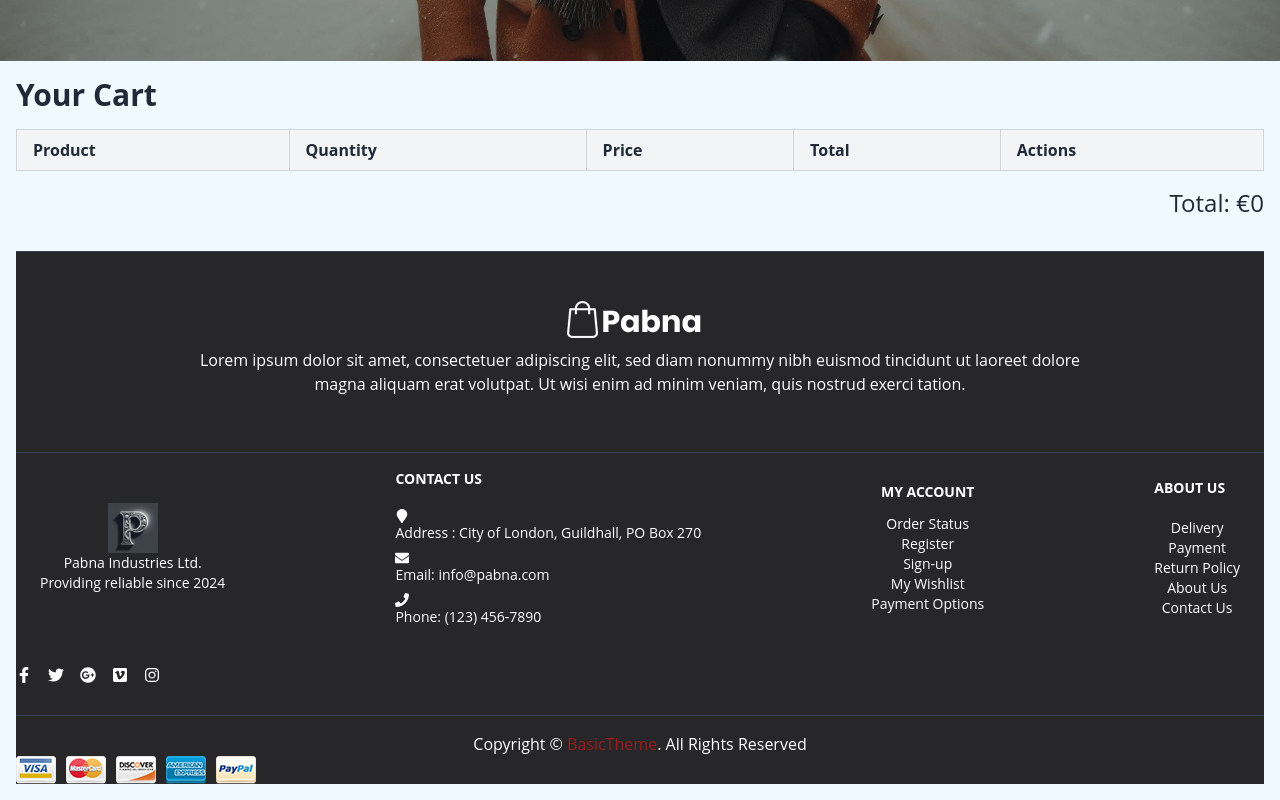
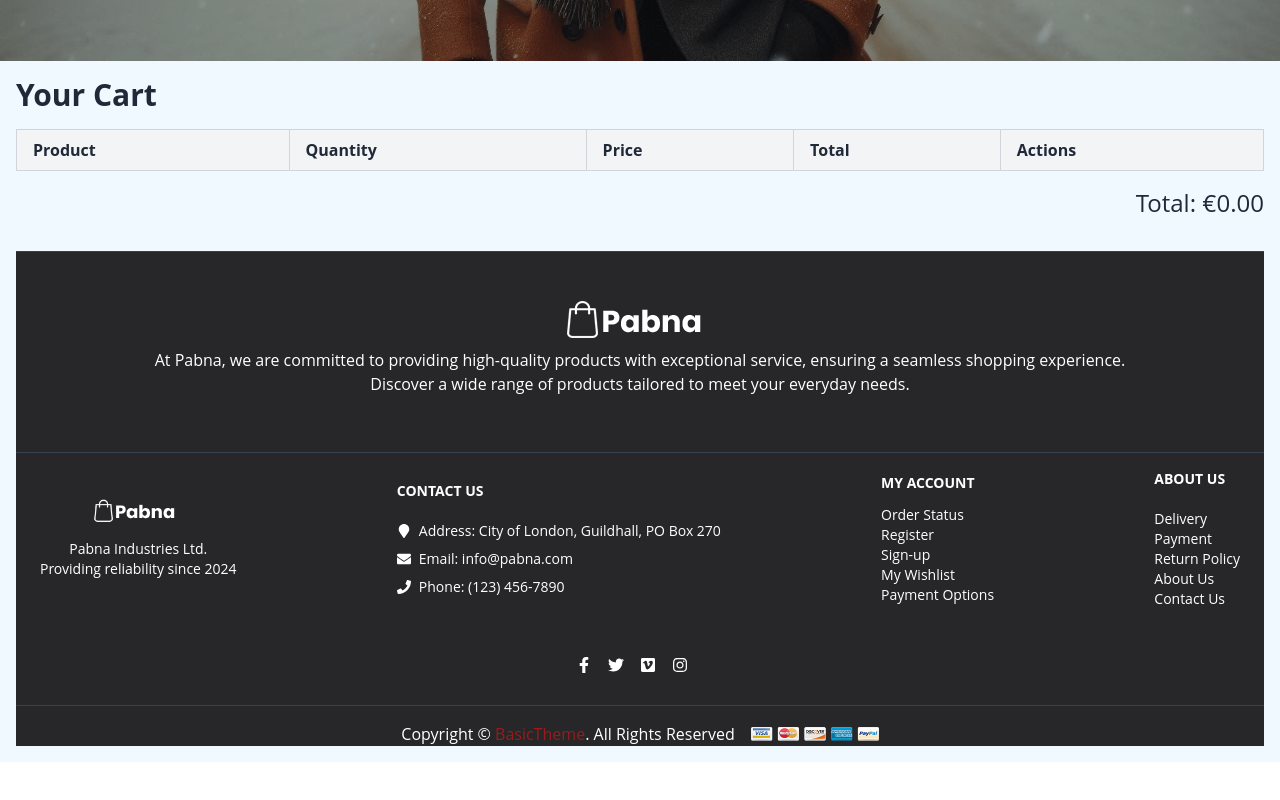
Before and after one commit to shitaldalavi3/Frontend-eCommerce-API, a React (Vite) app: page /cart in a window 1280 px wide. Shown: the part 639-1439 px from the top of the page. After the commit the page ends 1401 px from the top, so only its background shows below. Built offline with nearby package versions, Linux system fonts and the light colour scheme.

Commit message:
add some css style in componets

```diff
--- a/src/Components/Advertise.jsx
+++ b/src/Components/Advertise.jsx
@@ -4,7 +4,7 @@ import Designer9 from "../assets/image/9.jpg";
 const Advertise = () => {
   return (
     <div className="relative flex justify-center items-center min-h-screen bg-cover bg-center"
-        style={{ backgroundImage: `url(${backgroundImage})` }} // Use the imported image
+      style={{ backgroundImage: `url(${backgroundImage})` }}
     >
       {/* Dark Overlay */}
       <div className="absolute inset-0 bg-black opacity-50"></div> {/* Dark overlay with opacity */}
@@ -12,22 +12,22 @@ const Advertise = () => {
       {/* Container for the card */}
       <div className="relative flex text-black rounded-lg overflow-hidden shadow-lg max-w-4xl p-8">
         {/* Left side: Image */}
-          <div className="w-1/2">
+        <div className="w-1/2 pr-8"> {/* Added pr-8 for right padding */}
           <img
-              src={Designer9} // Use the imported image here as well
+            src={Designer9}
             alt="Product"
             className="object-cover w-full h-full"
           />
         </div>
 
         {/* Right side: Product Information */}
-          <div className="w-1/2 p-8">
+        <div className="w-1/2 pl-8"> {/* Added pl-8 for left padding */}
           {/* Title */}
-            <h1 className="text-4xl font-bold mb-4 text-white">Lorem Ipsum Dolor</h1> {/* Change text color to white */}
+          <h1 className="text-4xl font-bold mb-4 text-white">Classic Crew Neck Tee</h1>
 
           {/* Product description */}
-            <p className="text-gray-300 mb-6"> {/* Change text color to lighter gray */}
-              Lorem ipsum dolor sit amet, consectetur adipiscing elit, sed diam nonummy nibh euismod tincidunt ut laoreet dolore magna aliquam erat volutpat.
+          <p className="text-gray-300 mb-6">
+          The perfect essential for every wardrobe, this Classic White Crew Neck Tee combines style and comfort effortlessly. Made from premium soft cotton, it’s breathable, lightweight, and designed for everyday wear. The timeless crew neck cut makes it ideal for layering or wearing solo, making it a versatile piece for any occasion.
           </p>
 
           {/* Countdown Timer */}
@@ -52,7 +52,7 @@ const Advertise = () => {
 
           {/* Price Section */}
           <div className="mb-6">
-              <p className="text-4xl font-bold text-blue-900">€80.00</p>
+            <p className="text-4xl font-bold text-white ">€80.00</p>
             <p className="text-gray-500 line-through text-lg">€90.11</p>
           </div>
 
--- a/src/Components/Footer.jsx
+++ b/src/Components/Footer.jsx
@@ -2,128 +2,142 @@ import React from "react";
 import {
   FaFacebookF,
   FaTwitter,
-  FaGooglePlus,
   FaVimeo,
   FaInstagram,
   FaMapMarker,
   FaEnvelope,
   FaPhone,
 } from "react-icons/fa";
+import Logo from "../assets/image/logo-white-text.png";
+import Payment from "../assets/image/Home One __ Pabna_files/payment.png";
 
 const Footer = () => {
   return (
     <>
-      <footer className=" bg-zinc-800  text-white">
-        <div className="text-center  mt-8 border-t border-gray-700 pt-4">
-          <div className="footer-logo items-center justify-between p-6">
+      <footer className="bg-zinc-800 text-white">
+        <div className="text-center mt-8 border-t border-gray-700 pt-4">
+          <div className="footer-logo items-center justify-between p-6 mb-8">
             <img
-              src="./src/assets/image/logo-white-text.png"
+              src={Logo}
               alt="Pabna_white_text Logo"
               className="mx-auto p-2"
             />
             <p>
-              Lorem ipsum dolor sit amet, consectetuer adipiscing elit, sed diam
-              nonummy nibh euismod tincidunt ut laoreet dolore <br /> magna
-              aliquam erat volutpat. Ut wisi enim ad minim veniam, quis nostrud
-              exerci tation.
+              At Pabna, we are committed to providing high-quality products with exceptional service, ensuring a seamless shopping experience.
+              <br />
+              Discover a wide range of products tailored to meet your everyday needs.
             </p>
           </div>
         </div>
-        <div className="text-center mt-8 border-t border-gray-700 pt-4 footer p-6  items-center justify-between">
+
+        <div className="text-center mt-8 border-t border-gray-700 pt-4 footer p-6 items-center justify-between">
           <div>
             <aside>
               <img
-                src="./src/assets/image/logo P.jpeg"
+                src={Logo}
                 alt="Pabna"
-                width={50}
-                className="mx-auto"
+                width={90}
+                className="mx-auto mb-4"
               />
               <p>
                 Pabna Industries Ltd.
                 <br />
-                Providing reliable since 2024
+                Providing reliability since 2024
               </p>
             </aside>
           </div>
+
           <div>
             <h5 className="font-bold mb-3">CONTACT US</h5>
             <div>
               <p>
+                <span className="flex items-center justify-center">
                   <FaMapMarker className="mr-2" />
-                Address : City of London, Guildhall, PO Box 270
+                  Address: City of London, Guildhall, PO Box 270
+                </span>
               </p>
             </div>
             <p>
-              {" "}
+              <span className="flex items-center justify-center">
                 <FaEnvelope className="mr-2" />
                 Email: info@pabna.com
+              </span>
             </p>
             <p>
+              <span className="flex items-center justify-center">
                 <FaPhone className="mr-2" />
                 Phone: (123) 456-7890
+              </span>
             </p>
           </div>
+
           <div className="col-lg-3 col-md-3 hidden-sm">
             <div className="footer-widget">
-              <h5 className="font-bold mb-3">MY ACCOUNT</h5>
-              <ul className="footer-menu">
+              <h5 className="font-bold mb-3 text-left">MY ACCOUNT</h5>
+              <ul className="footer-menu text-left">
                 <li>
-                  <a href="#">Order Status</a>
+                  <a href="#" className="hover:text-red-500">Order Status</a>
                 </li>
                 <li>
-                  <a href="#">Register</a>
+                  <a href="#" className="hover:text-red-500">Register</a>
                 </li>
                 <li>
-                  <a href="#">Sign-up</a>
+                  <a href="#" className="hover:text-red-500">Sign-up</a>
                 </li>
                 <li>
-                  <a href="#">My Wishlist</a>
+                  <a href="#" className="hover:text-red-500">My Wishlist</a>
                 </li>
                 <li>
-                  <a href="#">Payment Options</a>
+                  <a href="#" className="hover:text-red-500">Payment Options</a>
                 </li>
               </ul>
             </div>
           </div>
-          <div class="footer-widget">
-            <h5 className="font-bold mb-3">ABOUT US</h5>
-            <ul class="footer-menu">
+
+          <div className="footer-widget">
+            <h5 className="font-bold mb-3 text-left">ABOUT US</h5>
+            <ul className="footer-menu text-left">
               <li>
-                <a href="#">Delivery</a>
+                <a href="#" className="hover:text-red-500">Delivery</a>
               </li>
               <li>
-                <a href="#">Payment</a>
+                <a href="#" className="hover:text-red-500">Payment</a>
               </li>
               <li>
-                <a href="#">Return Policy</a>
+                <a href="#" className="hover:text-red-500">Return Policy</a>
               </li>
               <li>
-                <a href="#">About Us</a>
+                <a href="#" className="hover:text-red-500">About Us</a>
               </li>
               <li>
-                <a href="#">Contact Us</a>
+                <a href="#" className="hover:text-red-500">Contact Us</a>
               </li>
             </ul>
           </div>
         </div>
-        <div className="flex mt-4">
-          <FaFacebookF className="mr-4" />
-          <FaTwitter className="mr-4" />
-          <FaGooglePlus className="mr-4" />
-          <FaVimeo className="mr-4" />
-          <FaInstagram className="mr-4" />
+
+        {/* Social Media Icons Centered Across Footer with Hover Effect */}
+        <div className="flex justify-center mt-6">
+          <FaFacebookF className="mr-4 hover:text-red-500" />
+          <FaTwitter className="mr-4 hover:text-red-500" />
+          <FaVimeo className="mr-4 hover:text-red-500" />
+          <FaInstagram className="mr-4 hover:text-red-500" />
         </div>
 
-        <p className="text-center mt-8 border-t border-gray-700 pt-4">
+        {/* Copyright and Payment Section */}
+        <div className="flex justify-center items-center mt-8 border-t border-gray-700 pt-4">
+          <p className="text-center">
             Copyright ©{" "}
             <a className="text-red-800" href="#">
               BasicTheme
             </a>
             . All Rights Reserved
           </p>
-        <img src="./src/assets/image/payment.png" alt="payment" />
+          <img src={Payment} alt="payment methods" className="ml-4 w-32" />
+        </div>
       </footer>
     </>
   );
 };
+
 export default Footer;
--- a/src/Components/ProductCard.jsx
+++ b/src/Components/ProductCard.jsx
@@ -4,6 +4,11 @@ const ProductCard = ({ product }) => {
   const { cart, addToCart } = useCart();
   const productInCart = cart.find((item) => item._id === product._id);
   const quantity = productInCart ? productInCart.quantity : 0;
+
+  const handleAddToCart = () => {
+    addToCart(product);
+    alert(`${product.name} has been added to your cart.`);
+  };
 
   return (
     <div className="relative card w-72 bg-white shadow-md m-4 border group rounded-xl overflow-hidden">
@@ -24,7 +29,7 @@ const ProductCard = ({ product }) => {
         />
 
         {/* Hover Action Buttons */}
-        <div className="absolute bottom-2 right-0 flex flex-col space-y-2 transform translate-x-full group-hover:translate-x-0 transition-transform  duration-500 p-3">
+        <div className="absolute bottom-2 right-0 flex flex-col space-y-2 transform translate-x-full group-hover:translate-x-0 transition-transform duration-500 p-3">
           {/* Favorite Button - Heart Icon Turns Red on Hover */}
           <div className="flex items-end justify-end">
             <button className="bg-white w-10 h-10 flex items-center justify-center rounded-md shadow-md transition-colors">
@@ -34,7 +39,7 @@ const ProductCard = ({ product }) => {
           {/* Add to Cart Button */}
           <button
             className="bg-white text-black px-4 py-2 rounded-md shadow-md hover:bg-red-500 hover:text-white transition-colors"
-            onClick={() => addToCart(product)}
+            onClick={handleAddToCart}
           >
             Add to Cart
           </button>
@@ -52,4 +57,5 @@ const ProductCard = ({ product }) => {
     </div>
   );
 };
+
 export default ProductCard;
--- a/src/Pages/CartPage.jsx
+++ b/src/Pages/CartPage.jsx
@@ -3,7 +3,7 @@ import { useCart } from "../contex/CartContext";
 
 const CartPage = () => {
   const { cart, addToCart, removeFromCart } = useCart();
-  const total = cart.reduce((sum, item) => sum + item.price * item.quantity, 0);
+  const total = cart.reduce((sum, item) => sum + item.price * item.quantity, 0).toFixed(2);
 
   return (
     <div className="container mx-auto p-4">
@@ -36,10 +36,10 @@ const CartPage = () => {
                 {item.quantity}
               </td>
               <td className="border border-gray-300 py-2 px-4">
-                €{item.price}
+                €{item.price.toFixed(2)}
               </td>
               <td className="border border-gray-300 py-2 px-4">
-                €{item.price * item.quantity}
+                €{(item.price * item.quantity).toFixed(2)}
               </td>
               <td className="border border-gray-300 py-2 px-4">
                 <div className="flex space-x-2">
--- a/src/Pages/HomePage.jsx
+++ b/src/Pages/HomePage.jsx
@@ -52,9 +52,26 @@ const HomePage = () => {
         <ProductSection products={products} />
       </div>
 
+
       {/* Advertise Component */}
       <div className="container mx-auto ">
         <Advertise /> {/* Add the Advertise component here */}
+      </div>
+
+
+      <div className="container mx-auto p-16">
+      <h1 className="text-4xl font-bold mb-6 font-serif  text-secondary">Categories</h1>
+      <div className="flex flex-wrap ">
+        {categories.map((category) => (
+          <Link
+            to={`/category/${category._id}`} // Use the category ID in the link
+            key={category._id}
+            className="btn btn-outline m-2"
+          >
+            {category.name}
+          </Link>
+        ))}
+      </div>
       </div>
 
 
```
Lines whose indentation alone changed are shown as unchanged.
